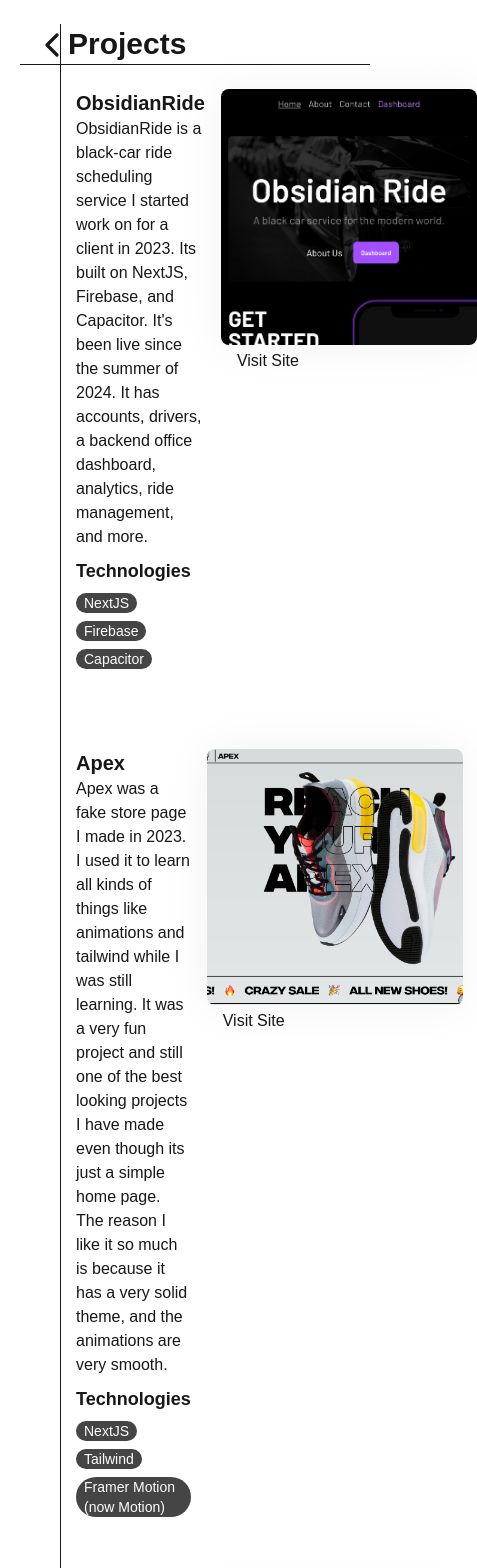
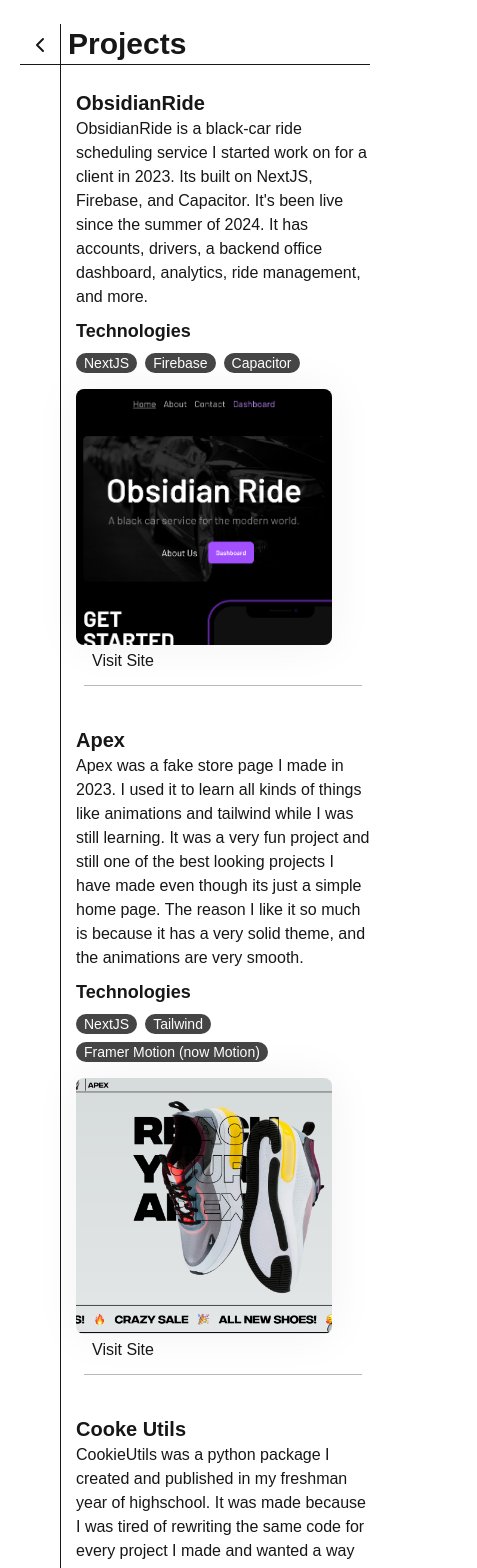
Before and after one commit to Epic-Oreo/portfolio2, a Next.js app: page /projects in a window 390 px wide. Shown: the top 1568 px of the page, 477 px wide, since content can reach past the window. Built offline with nearby package versions, Linux system fonts and the light colour scheme.

Commit message:
mobile fix

```diff
--- a/src/app/projects/cards/apex.tsx
+++ b/src/app/projects/cards/apex.tsx
@@ -4,7 +4,7 @@ import Link from "next/link";
 
 const ApexCard = () => {
   return (
-    <div className="flex gap-4">
+    <div className="flex flex-col md:flex-row gap-4">
       <div className="flex flex-col">
         <h2 className="text-xl font-bold md:text-3xl">Apex</h2>
         <p>
@@ -53,6 +53,10 @@ const ApexCard = () => {
           <ExternalLink className="size-10 text-foreground duration-200 group-hover:translate-y-0 -translate-y-10" />
         </div>
       </Link>
+
+      <div className="w-full h-px mt-6 px-2">
+        <div className="w-full h-full bg-foreground opacity-30  "></div>
+      </div>
     </div>
   );
 };
--- a/src/app/projects/cards/cookieUtils.tsx
+++ b/src/app/projects/cards/cookieUtils.tsx
@@ -4,7 +4,7 @@ import Link from "next/link";
 
 const CookieUtilsCard = () => {
   return (
-    <div className="flex gap-4">
+    <div className="flex flex-col md:flex-row gap-4">
       <div className="flex flex-col">
         <h2 className="text-xl font-bold md:text-3xl">Cooke Utils</h2>
         <p>
@@ -53,6 +53,10 @@ const CookieUtilsCard = () => {
           <ExternalLink className="size-10 text-foreground duration-200 group-hover:translate-y-0 -translate-y-10" />
         </div>
       </Link>
+
+      <div className="w-full h-px mt-6 px-2">
+        <div className="w-full h-full bg-foreground opacity-30  "></div>
+      </div>
     </div>
   );
 };
--- a/src/app/projects/cards/obsidian.tsx
+++ b/src/app/projects/cards/obsidian.tsx
@@ -4,7 +4,7 @@ import Link from "next/link";
 
 const ObsidianRideCard = () => {
   return (
-    <div className="flex gap-4">
+    <div className="flex flex-col md:flex-row gap-4">
       <div className="flex flex-col">
         <h2 className="text-xl font-bold md:text-3xl">ObsidianRide</h2>
         <p>
@@ -56,6 +56,10 @@ const ObsidianRideCard = () => {
           <ExternalLink className="size-10 text-foreground duration-200 group-hover:translate-y-0 -translate-y-10" />
         </div>
       </Link>
+
+      <div className="w-full h-px mt-6 px-2">
+        <div className="w-full h-full bg-foreground opacity-30  "></div>
+      </div>
     </div>
   );
 };
--- a/src/app/projects/layout.tsx
+++ b/src/app/projects/layout.tsx
@@ -9,7 +9,7 @@ const ProjectsLayout = ({ children }: { children: React.ReactNode }) => {
       <div className="relative">
         <div className="ml-10 h-10 sm:ml-14 sm:h-14 md:ml-16 md:h-16 w-px bg-foreground flex items-center">
           <p className="ml-2 text-3xl sm:text-4xl md:text-5xl font-bold">Projects</p>
-          <Link href="/" className="absolute top-1/2 -translate-y-1/2 left-2 size-12 p-1 rounded-full flex items-center justify-center ">
+          <Link href="/" className="absolute top-1/2 -translate-y-1/2 left-1 md:left-2 size-8 md:size-12 p-1 rounded-full flex items-center justify-center ">
             <ChevronLeft className="w-full h-full"/>
           </Link>
         </div>
--- a/src/app/projects/page.tsx
+++ b/src/app/projects/page.tsx
@@ -4,7 +4,7 @@ import ObsidianRideCard from "./cards/obsidian";
 
 const Page = () => {
   return (
-    <div className="flex flex-col gap-20 pb-10">
+    <div className="flex flex-col gap-10 md:gap-20 pb-10">
       <ObsidianRideCard/>
       <ApexCard/>
       <CookieUtilsCard/>
```
